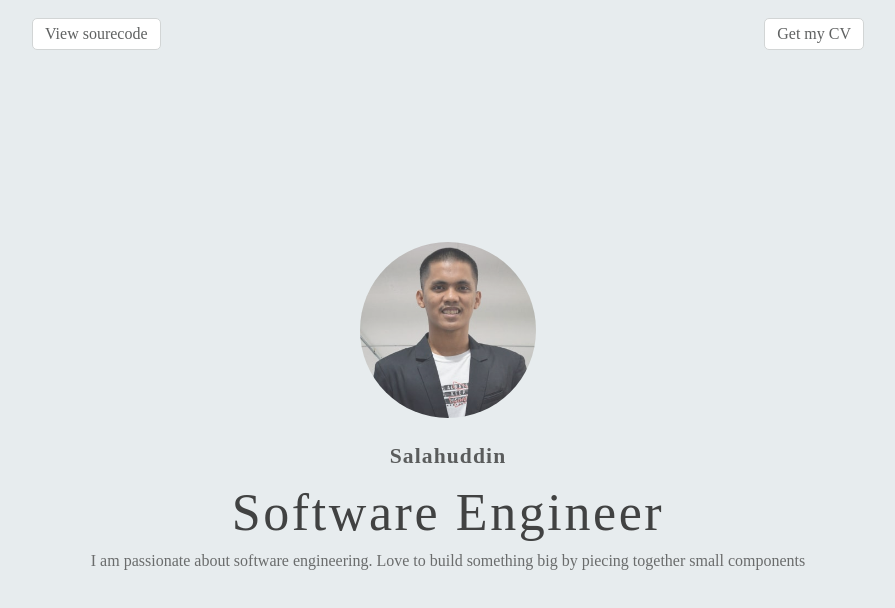
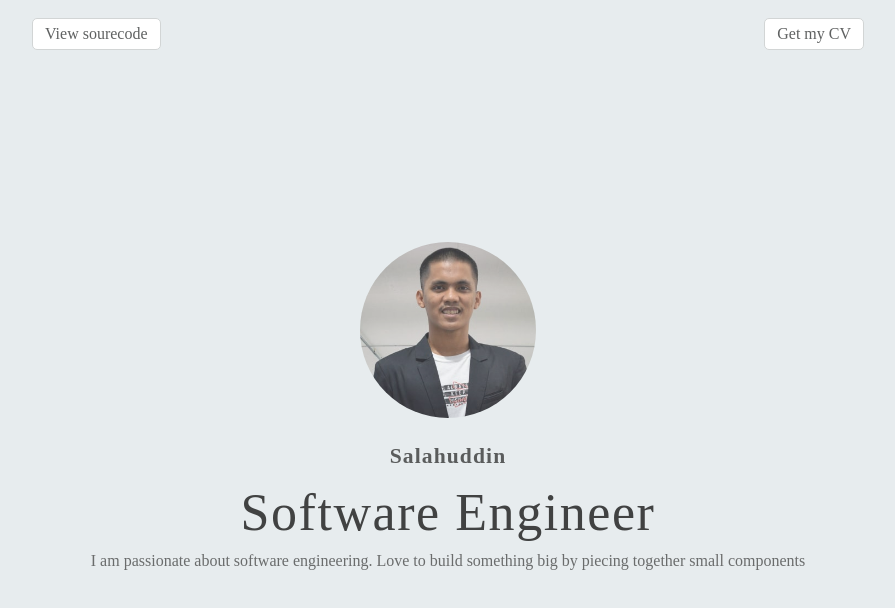
Before and after one commit to Dinel13/Dinel13.github.io, a plain HTML site: page index.html in a window 1280 px wide. Shown: the whole page, without its empty margins (192-1087 px from the left). Drawn offline with Linux system fonts and the light colour scheme.

Commit message:
adjust text size and align

```diff
--- a/index.html
+++ b/index.html
@@ -9,9 +9,18 @@
     <link rel="icon" type="image/png" sizes="16x16" href="/favicon-16x16.png" />
     <link rel="manifest" href="/site.webmanifest" />
     <title>Salahuddin</title>
-    <meta name="description" content="Salahuddin Personal website as Software Engineer" />
-    <meta property="og:title" content="Salahuddin Personal website as Software Engineer"/>
-    <meta property="og:description" content="Salahuddin Personal website as Software Engineer" />
+    <meta
+      name="description"
+      content="Salahuddin Personal website as Software Engineer"
+    />
+    <meta
+      property="og:title"
+      content="Salahuddin Personal website as Software Engineer"
+    />
+    <meta
+      property="og:description"
+      content="Salahuddin Personal website as Software Engineer"
+    />
     <style>
       .flex {
         display: flex;
@@ -47,13 +56,6 @@
         margin-bottom: 8rem /* 128px */;
       }
 
-      @media (min-width: 1024px) {
-        .my-main {
-          margin-top: 12rem /* 192px */;
-          margin-bottom: 12rem /* 192px */;
-        }
-      }
-
       .image-wrap {
         border-radius: 50%;
         overflow: hidden;
@@ -77,6 +79,25 @@
         padding: 6px 12px;
         border: 1px solid #d2d5d5;
         border-radius: 5px;
+      }
+
+      .text-software {
+        margin: 14px 0 0 0;
+        font-size: 2.8rem;
+        letter-spacing: 0.03em;
+        color: #414242;
+        font-weight: 200;
+      }
+
+      @media (min-width: 1024px) {
+        .my-main {
+          margin-top: 12rem /* 192px */;
+          margin-bottom: 12rem /* 192px */;
+        }
+
+        .text-software {
+          font-size: 3.25rem;
+        }
       }
     </style>
   </head>
@@ -110,29 +131,20 @@
         >
           Salahuddin
         </h1>
-        <h2
-          style="
-            margin: 14px 0 0 0;
-            font-size: 3.25rem;
-            letter-spacing: 0.05em;
-            color: #414242;
-            font-weight: 200;
-          "
-        >
-          Software Engineer
-        </h2>
+        <h2 class="text-software">Software Engineer</h2>
         <p
           style="
-            margin: 10px 0 0 0;
-            font-size: 1rem;
+            margin: 10px;
             color: #6a6c6c;
             font-weight: 200;
+            text-align: center;
           "
         >
           I am passionate about software engineering. Love to build something
           big by piecing together small components
         </p>
       </main>
+      <section class="flex flex-col items-center my-main"></section>
     </div>
   </body>
 </html>
```
Also changed, not shown: 1 other file.
